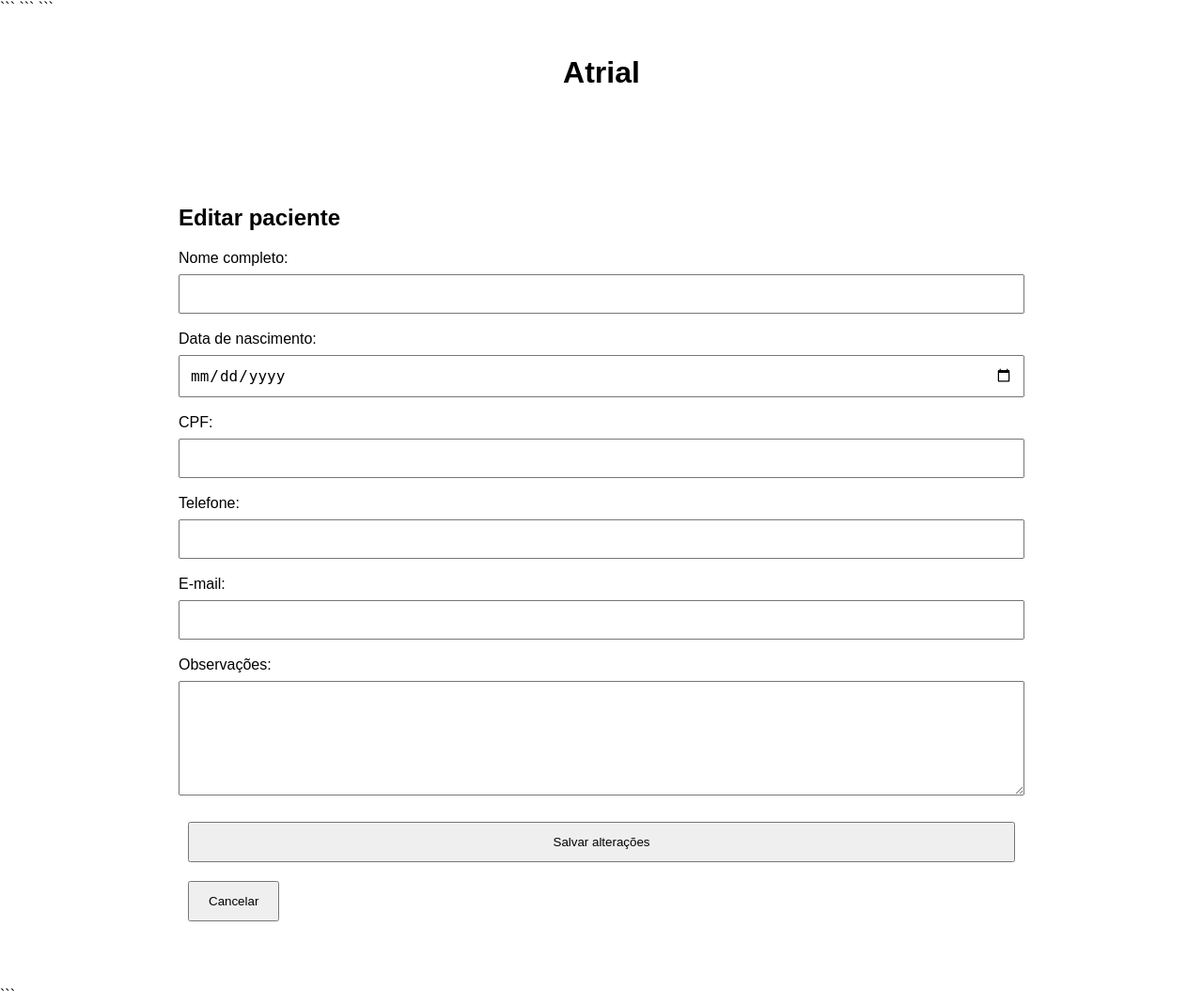
After one commit to laygoncalvs/Atrial, a Flask app: template templates/editar_paciente.html in a window 1280 px wide. The commit adds this page. Shown: the whole page at 94% size. Run offline with Flask 3, Linux system fonts and the light colour scheme; the template is opened without the code that fills it, so the values that code supplies are empty.

Commit message:
implement patient CRUD

````diff
--- a/app.py
+++ b/app.py
@@ -62,6 +62,35 @@ def pacientes():
 
     return render_template("pacientes.html", pacientes=pacientes)
 
+@app.route("/pacientes/editar/<int:id>", methods=["GET", "POST"])
+def editar_paciente(id):
+
+    paciente = Paciente.query.get_or_404(id)
+
+    if request.method == "POST":
+
+        paciente.nome = request.form["nome"]
+        paciente.nascimento = request.form["nascimento"]
+        paciente.cpf = request.form["cpf"]
+        paciente.telefone = request.form["telefone"]
+        paciente.email = request.form["email"]
+        paciente.observacoes = request.form["observacoes"]
+
+        db.session.commit()
+
+        return redirect(url_for("pacientes"))
+
+    return render_template("editar_paciente.html", paciente=paciente)
+
+@app.route("/pacientes/excluir/<int:id>", methods=["POST"])
+def excluir_paciente(id):
+
+    paciente = Paciente.query.get_or_404(id)
+
+    db.session.delete(paciente)
+    db.session.commit()
+
+    return redirect(url_for("pacientes"))
 
 if __name__ == "__main__":
 
--- a/static/css/style.css
+++ b/static/css/style.css
@@ -20,3 +20,51 @@
 margin: 10px;
 cursor: pointer;
 }
+
+/* Tabela de pacientes */
+
+table {
+width: 100%;
+border-collapse: collapse;
+margin-top: 30px;
+}
+
+th,
+td {
+border: 1px solid #ddd;
+padding: 12px;
+text-align: left;
+}
+
+th {
+background-color: #f2f2f2;
+font-weight: bold;
+}
+
+tr:hover {
+background-color: #f8f8f8;
+}
+
+/* Formulário */
+
+form {
+display: flex;
+flex-direction: column;
+gap: 8px;
+}
+
+input,
+textarea {
+padding: 10px;
+margin-bottom: 10px;
+font-size: 16px;
+}
+
+textarea {
+min-height: 100px;
+resize: vertical;
+
+td form {
+    display: inline;
+
+}
--- /dev/null
+++ b/templates/editar_paciente.html
@@ -0,0 +1,90 @@
+<!DOCTYPE html>
+
+<html lang="pt-BR">
+
+<head>
+    <meta charset="UTF-8">
+    <title>Editar paciente - Atrial</title>
+
+```
+<link rel="stylesheet" href="{{ url_for('static', filename='css/style.css') }}">
+```
+
+</head>
+
+<body>
+
+```
+<header>
+    <h1>Atrial</h1>
+</header>
+
+<main>
+
+    <h2>Editar paciente</h2>
+
+    <form method="POST">
+
+        <label for="nome">Nome completo:</label>
+        <input
+            type="text"
+            id="nome"
+            name="nome"
+            value="{{ paciente.nome }}"
+            required
+        >
+
+        <label for="nascimento">Data de nascimento:</label>
+        <input
+            type="date"
+            id="nascimento"
+            name="nascimento"
+            value="{{ paciente.nascimento }}"
+            required
+        >
+
+        <label for="cpf">CPF:</label>
+        <input
+            type="text"
+            id="cpf"
+            name="cpf"
+            value="{{ paciente.cpf }}"
+            required
+        >
+
+        <label for="telefone">Telefone:</label>
+        <input
+            type="tel"
+            id="telefone"
+            name="telefone"
+            value="{{ paciente.telefone }}"
+        >
+
+        <label for="email">E-mail:</label>
+        <input
+            type="email"
+            id="email"
+            name="email"
+            value="{{ paciente.email }}"
+        >
+
+        <label for="observacoes">Observações:</label>
+        <textarea
+            id="observacoes"
+            name="observacoes"
+        >{{ paciente.observacoes }}</textarea>
+
+        <button type="submit">Salvar alterações</button>
+
+    </form>
+
+    <a href="{{ url_for('pacientes') }}">
+        <button type="button">Cancelar</button>
+    </a>
+
+</main>
+```
+
+</body>
+
+</html>
````
Also changed, not shown: templates/pacientes.html (+49 -20 lines). Lines whose indentation alone changed are shown as unchanged.
